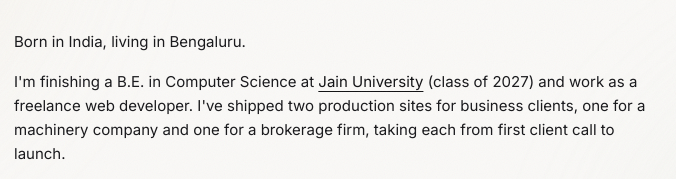
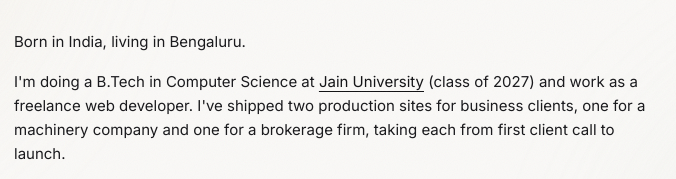
Before and after one commit to yunidhmeena/portfolio, a website built with Vite: page index.html in a window 1280 px wide. Shown: the part 134-313 px from the top of the page, 310-986 px from the left. Built offline with nearby package versions, Linux system fonts and the light colour scheme.

Commit message:
Update intro: B.E. -> B.Tech

```diff
--- a/index.html
+++ b/index.html
@@ -38,7 +38,7 @@
 
     <section class="intro">
       <p>Born in India, living in Bengaluru.</p>
-      <p>I'm finishing a B.E. in Computer Science at <a class="strong" href="#main">Jain University</a> (class of 2027) and work as a freelance web developer. I've shipped two production sites for business clients, one for a machinery company and one for a brokerage firm, taking each from first client call to launch.</p>
+      <p>I'm doing a B.Tech in Computer Science at <a class="strong" href="#main">Jain University</a> (class of 2027) and work as a freelance web developer. I've shipped two production sites for business clients, one for a machinery company and one for a brokerage firm, taking each from first client call to launch.</p>
       <p>On the code side I build full stack apps with the MERN stack (MongoDB, Express.js, React, Node.js), like an <a class="strong" href="https://github.com/yunidhmeena/E-commerce" target="_blank" rel="noopener noreferrer">e-commerce store</a> with JWT authentication and a REST API. On the side I tinker with Python and small tools, like a <a class="strong" href="https://github.com/yunidhmeena/system_monitoring" target="_blank" rel="noopener noreferrer">Linux system monitor</a>.</p>
       <p>Right now I'm learning AI engineering in practice: OpenAI and Gemini APIs, LangChain, and RAG (Retrieval-Augmented Generation), and turning that into real projects.</p>
     </section>
```
